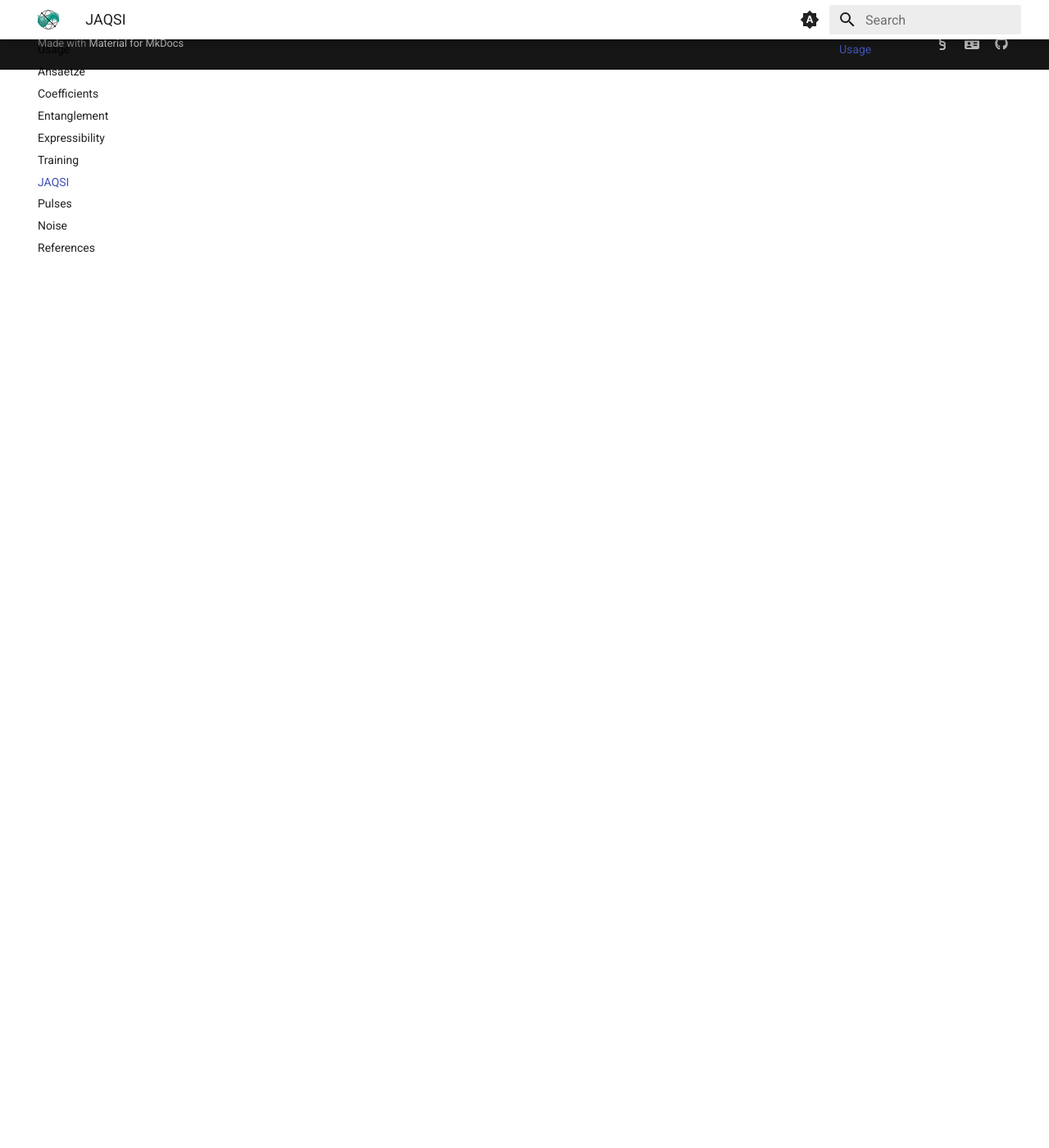
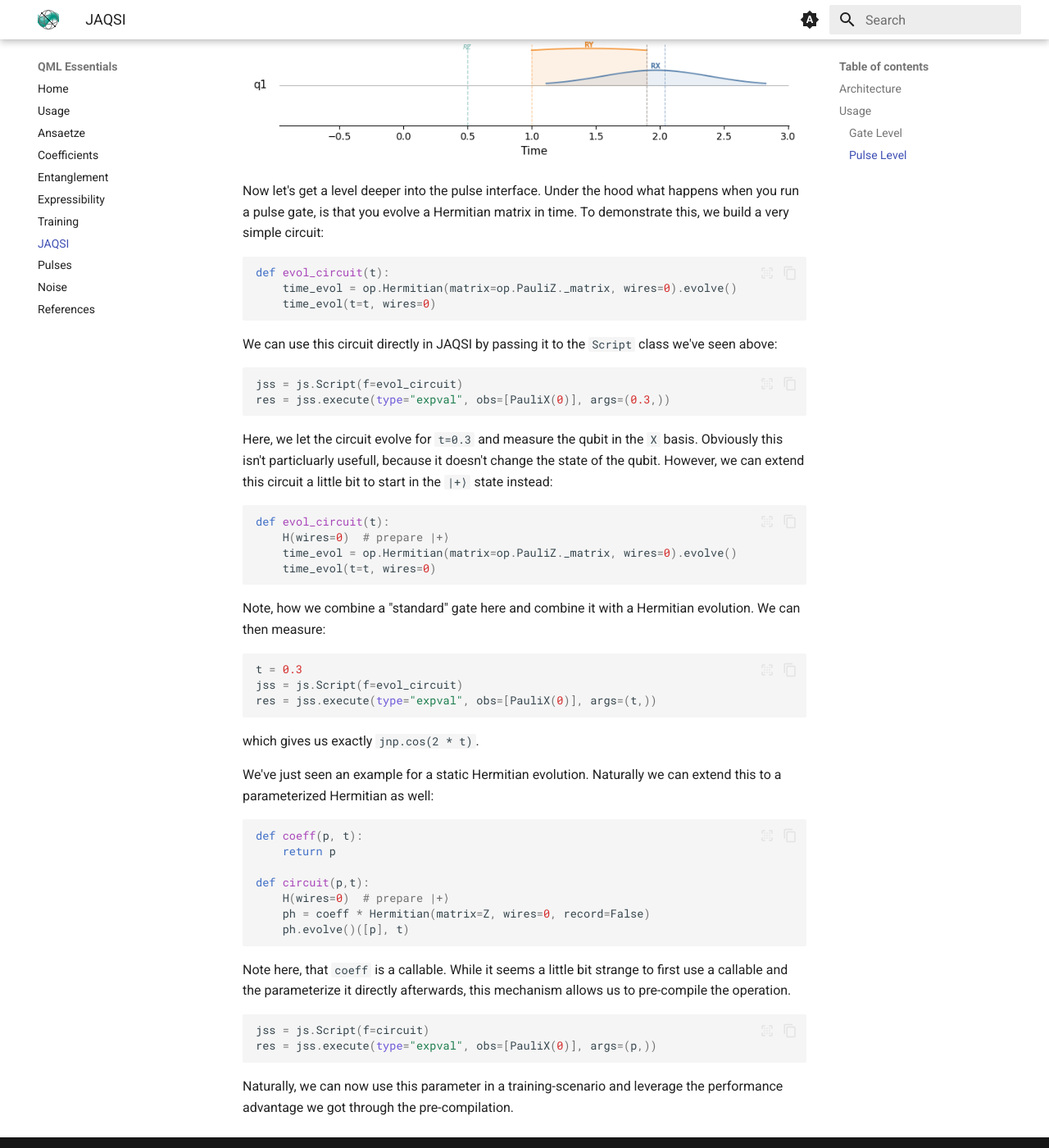
Before and after one commit to cirKITers/qml-essentials, an MkDocs documentation site: the page built from docs/jaqsi.md, in a window 1280 px wide and 1400 px high, scrolled down 6032 px. Shown: the whole window at 82% size. Built offline with MkDocs 1.6.1 and Material for MkDocs 9.7.7, drawn with Linux system fonts in a browser that asks for light colours; before the commit the page ends 6117 px from its top, so only the background shows below that; some of the changed text lies outside the part shown.

Commit message:
added more docs
Signed-off-by: Melvin Strobl <lc3267@kit.edu>

````diff
--- a/docs/jaqsi.md
+++ b/docs/jaqsi.md
@@ -46,6 +46,9 @@ As the whole pipeline is built on JAX, any execution can be differentiated, JIT-
 ## Usage
 
 The API of our simulator is very similar to what one might be used to know from pennylane.
+
+### Gate Level
+
 For a basic circuit execution, we have to do two imports:
 
 ```python
@@ -138,6 +141,12 @@ purity = jnp.real(jnp.trace(rho @ rho))
 print(purity) # Purity should be < 1
 ```
 
+
+### Pulse Level
+
+This section is focussing on the Pulse-level related interface of the simulator.
+If you want to work with the higher-level `Model` interface instead, head over to the [pulses](pulses.md) documentation.
+
 As [Pulse Gates](pulses.md) are built entirely upon JAQSI operations, you can also use those in the circuit to perform pulse level simulation:
 
 ```python
@@ -186,3 +195,65 @@ fig, axes = jss.draw(figure="pulse", args=(jnp.pi*0.5,))
 
 ![pulse-schedule](figures/pulse_schedule_light.png#center#only-light)
 ![pulse-schedule](figures/pulse_schedule_dark.png#center#only-dark)
+
+Now let's get a level deeper into the pulse interface.
+Under the hood what happens when you run a pulse gate, is that you evolve a Hermitian matrix in time.
+To demonstrate this, we build a very simple circuit:
+
+```python
+def evol_circuit(t):
+    time_evol = op.Hermitian(matrix=op.PauliZ._matrix, wires=0).evolve()
+    time_evol(t=t, wires=0)
+```
+
+We can use this circuit directly in JAQSI by passing it to the `Script` class we've seen above:
+
+```python
+jss = js.Script(f=evol_circuit)
+res = jss.execute(type="expval", obs=[PauliX(0)], args=(0.3,))
+```
+
+Here, we let the circuit evolve for `t=0.3` and measure the qubit in the `X` basis.
+Obviously this isn't particluarly usefull, because it doesn't change the state of the qubit.
+However, we can extend this circuit a little bit to start in the `|+⟩` state instead:
+
+```python
+def evol_circuit(t):
+    H(wires=0)  # prepare |+⟩
+    time_evol = op.Hermitian(matrix=op.PauliZ._matrix, wires=0).evolve()
+    time_evol(t=t, wires=0)
+```
+
+Note, how we combine a "standard" gate here and combine it with a Hermitian evolution.
+We can then measure:
+
+```python
+t = 0.3
+jss = js.Script(f=evol_circuit)
+res = jss.execute(type="expval", obs=[PauliX(0)], args=(t,))
+```
+
+which gives us exactly `jnp.cos(2 * t)`.
+
+We've just seen an example for a static Hermitian evolution.
+Naturally we can extend this to a parameterized Hermitian as well:
+
+```python
+def coeff(p, t):
+    return p
+
+def circuit(p,t):
+    H(wires=0)  # prepare |+⟩
+    ph = coeff * Hermitian(matrix=Z, wires=0, record=False)
+    ph.evolve()([p], t)
+```
+
+Note here, that `coeff` is a callable.
+While it seems a little bit strange to first use a callable and the parameterize it directly afterwards, this mechanism allows us to pre-compile the operation.
+
+```python
+jss = js.Script(f=circuit)
+res = jss.execute(type="expval", obs=[PauliX(0)], args=(p,))
+```
+
+Naturally, we can now use this parameter in a training-scenario and leverage the performance advantage we got through the pre-compilation.
````
